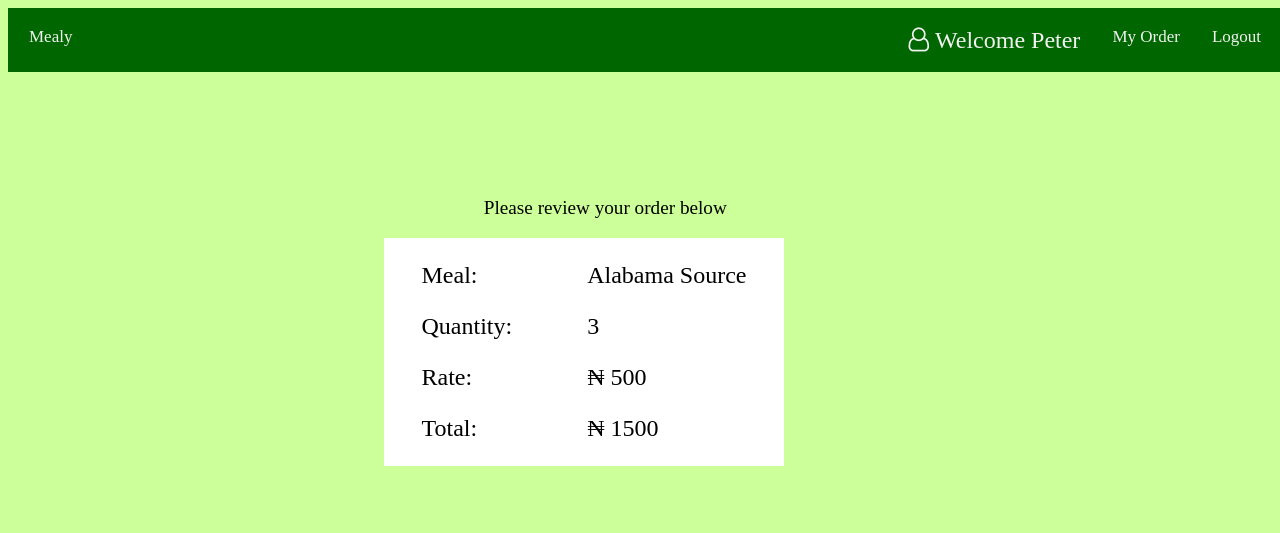
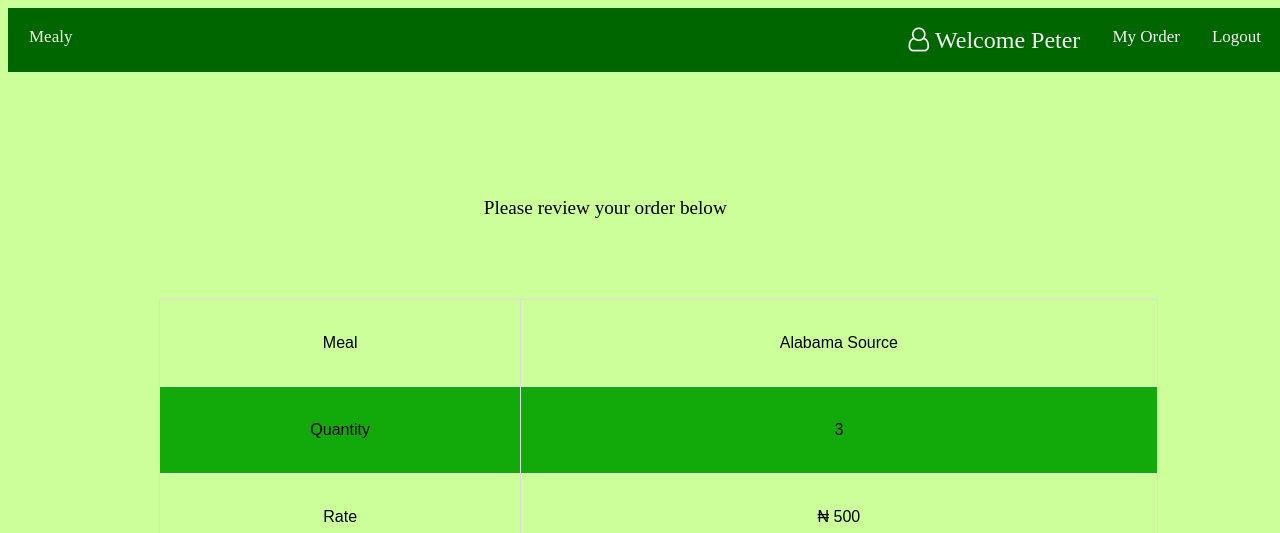
Before and after one commit to cwizard2011/book-a-meal, a plain HTML site: page UI/pages/confirmorder.html in a window 1280 px wide. Shown: the top 533 px of the page. Drawn offline with Linux system fonts and the light colour scheme; a web font is replaced by a local one.

Commit message:
FIXED table on order summary page

```diff
--- a/UI/css/admin/dailymenu.css
+++ b/UI/css/admin/dailymenu.css
@@ -198,7 +198,7 @@ figure {
         font-size: 1.2em;
     }
     .send-menu {
-        margin-left: 25%;
+        margin-left: 38%;
         width: 100px;
         font-size: 10px;
     }
--- a/UI/css/customerdashboard.css
+++ b/UI/css/customerdashboard.css
@@ -162,9 +162,9 @@ and (max-width: 500px) {
     }
     .order-summ {
         padding: 2px;
-        font: 10px;
+        font-size: 8px;
         margin-left: 3%;
-        width: 270px;
+        width: 200px;
     }
     .order-title{
         margin-left: 15%;
--- a/UI/pages/confirmorder.html
+++ b/UI/pages/confirmorder.html
@@ -28,19 +28,25 @@
         <div class= "container">
             <div class="menu-main">
                 <p class="order-title">Please review your order below</p>
-                <div class="order-summ">
-                    <div>
-                        <p>Meal: </p>
-                        <p>Quantity:</p>
-                        <p>Rate:</p>
-                        <p>Total:</p>
-                    </div>
-                    <div>
-                        <p>Alabama Source</p>
-                        <p>3</p>
-                        <p>&#8358; 500</p>
-                        <p>&#8358; 1500</p>
-                    </div>
+                <div class="tablediv">
+                    <table>
+                        <tr>
+                            <td>Meal</td>
+                            <td>Alabama Source</td>
+                        </tr>
+                        <tr>
+                            <td>Quantity</td>
+                            <td>3</td>
+                        </tr>
+                        <tr>
+                            <td>Rate</td>
+                            <td>&#8358; 500</td>
+                        </tr>
+                        <tr>
+                            <td>Total</td>
+                            <td>&#8358; 1500</td>
+                        </tr>
+                    </table>
                 </div>
             </div>
             <div class="confbtn">
```
